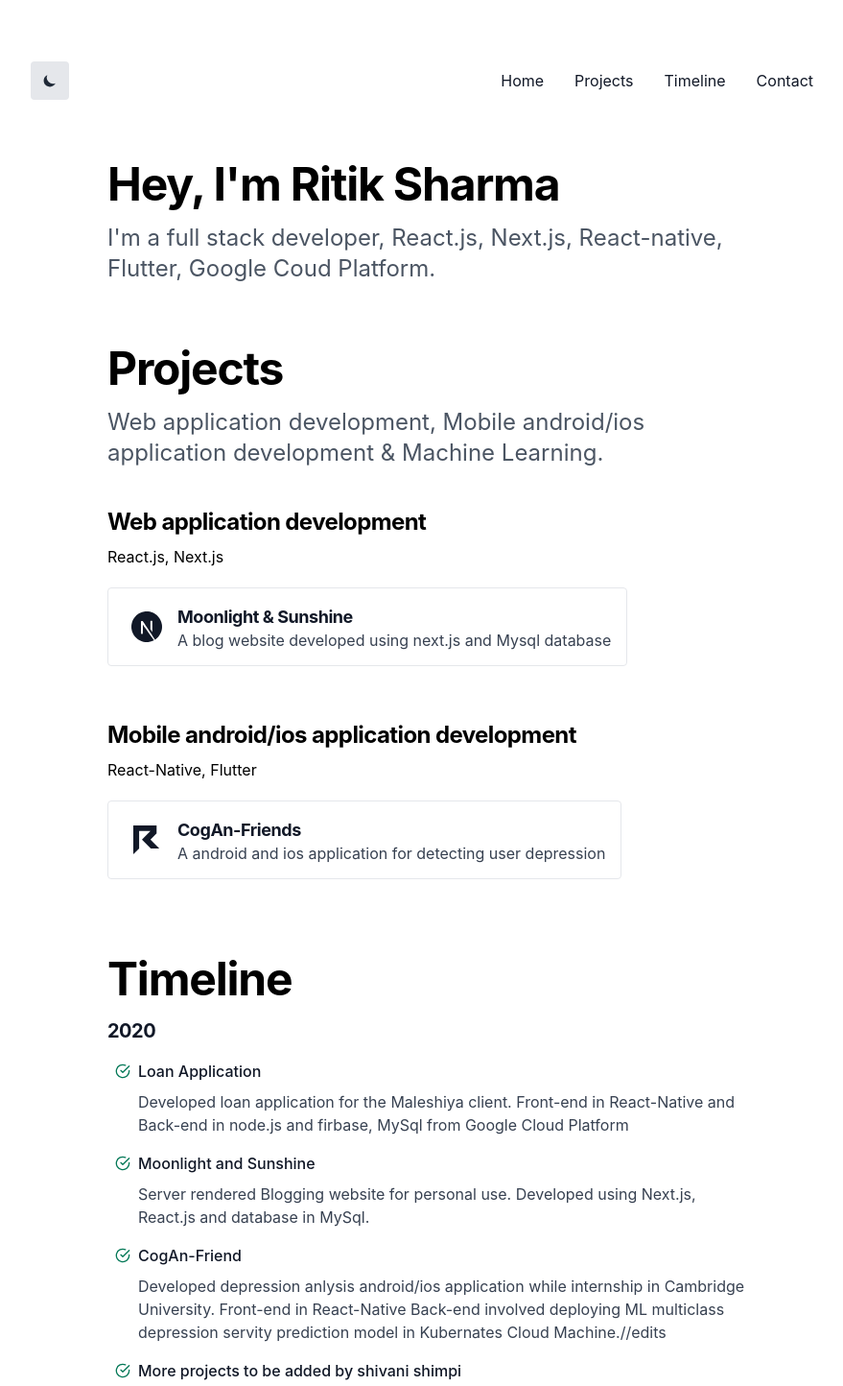
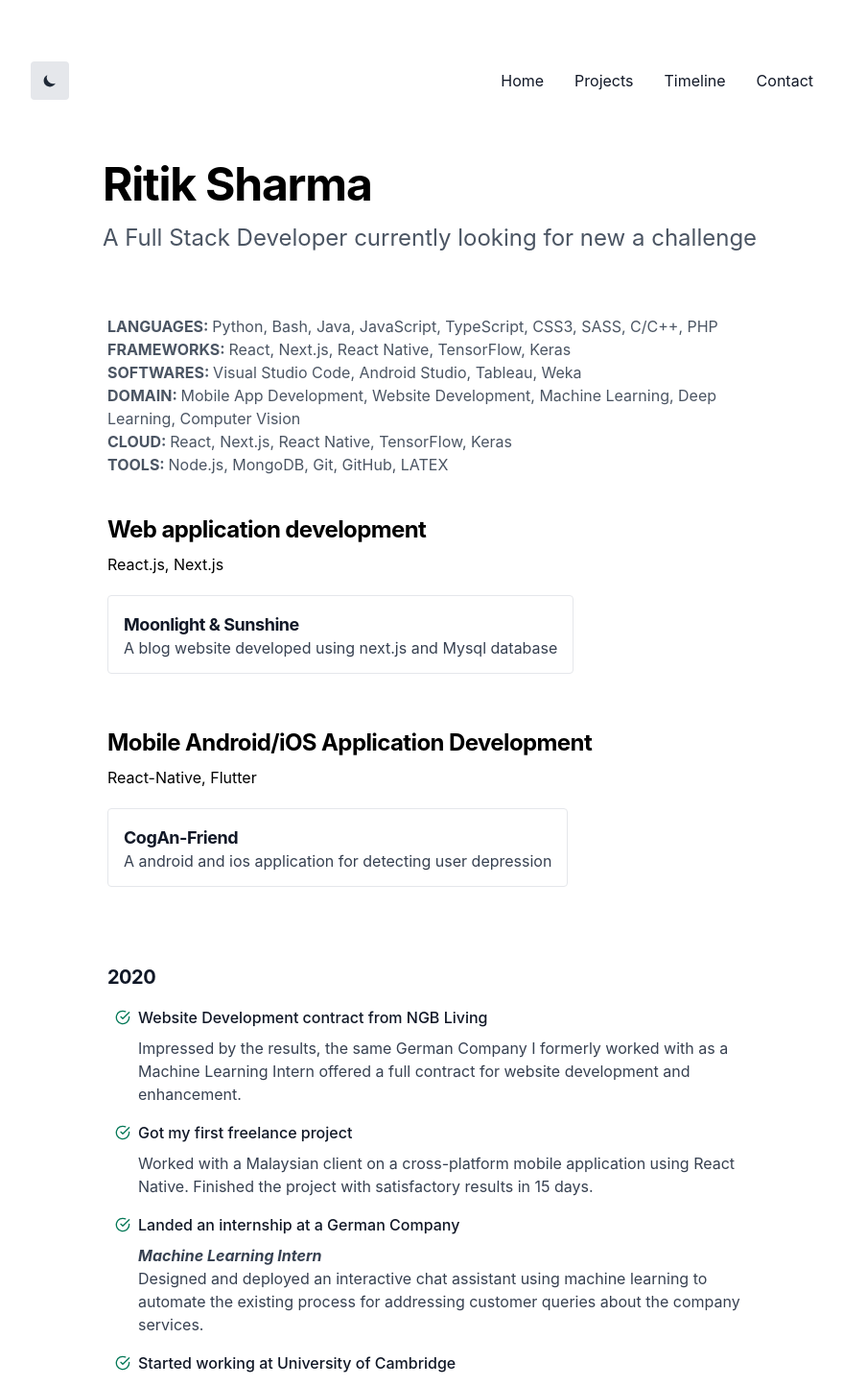
Before and after one commit to Ritik-Sharma38/ritiksharma, a Next.js app: page / in a window 1280 px wide. Shown: the top 1444 px of the page at 96% size, without its empty margins (192-1071 px from the left). Built offline with nearby package versions, Linux system fonts and the light colour scheme; what @tailwindcss/typography would draw is missing.

Commit message:
👩👨🏻‍💻-profileUpdate

```diff
--- a/components/Footer.js
+++ b/components/Footer.js
@@ -1,3 +1,5 @@
+import React from "react"
+
 const ExternalLink = ({ href, children }) => (
   <a
     className="text-sm text-gray-500 hover:text-gray-600 transition"
@@ -59,7 +61,7 @@ export default function Footer() {
         </ExternalLink>
         <ExternalLink href="mailto:ritikdsharma@gmail.com">
           <span className="sr-only">Email</span>
-          <svg className="h- w-8" viewBox="0 0 24 24">
+          <svg className="h-8 w-8" viewBox="0 0 24 24">
             <g
               fill="none"
               stroke="currentColor"
@@ -72,6 +74,21 @@ export default function Footer() {
             </g>
           </svg>
         </ExternalLink>
+        {/* <ExternalLink href="0.pdf">
+          <span className="sr-only">Resume</span>
+          <svg className="h-8 w-8" viewBox="0 0 24 24">
+            <g
+              fill="none"
+              stroke="currentColor"
+              strokeWidth="2"
+              strokeLinecap="round"
+              strokeLinejoin="round"
+            >
+              <path d="M4 4h16c1.1 0 2 .9 2 2v12c0 1.1-.9 2-2 2H4c-1.1 0-2-.9-2-2V6c0-1.1.9-2 2-2z" />
+              <polyline points="22,6 12,13 2,6" />
+            </g>
+          </svg>
+        </ExternalLink> */}
       </div>
       <h2 className="text-gray-600 dark:text-gray-400 mb-16">
         ritikdsharma@gmail.com : +91 7977280437
--- a/pages/MobApps.js
+++ b/pages/MobApps.js
@@ -1,10 +1,9 @@
 import { NextSeo } from 'next-seo';
-import ProjectCard from '../components/ProjectCard'
+import ProjectCard from '../components/ProjectCard';
 
 const url = 'https://ritikdsharma.vercel.app/projects';
-const title = 'Android/ios application development';
-const description =
-  'React-Native, Flutter android ios application development';
+const title = 'Ritik Sharma';
+const description = 'Full Stack Engineer';
 
 export default function MobApps() {
 	return (
@@ -16,17 +15,17 @@ export default function MobApps() {
 				openGraph={{
 					url,
 					title,
-                    description
+					description,
 				}}
 			/>
 			<div className="flex flex-col justify-center items-start max-w-2xl">
 				<ProjectCard
-                    title="CogAn-Friends"
+					title="CogAn-Friend"
 					description="A android and ios application for detecting user depression"
 					href="/projects"
-                    icon="react2025"
+					// icon="react2025"
 				/>
 			</div>
 		</>
-    )
+	);
 }
--- a/pages/WebApps.js
+++ b/pages/WebApps.js
@@ -2,9 +2,8 @@ import { NextSeo } from 'next-seo';
 import ProjectCard from '../components/ProjectCard'
 
 const url = 'https://ritikdsharma.vercel.app/projects';
-const title = 'web development';
-const description =
-  'react.js, next.js, web application development.';
+const title = 'Ritik Sharma';
+const description = 'Full Stack Engineer';
 
 export default function WebApps() {
     return (
@@ -24,7 +23,7 @@ export default function WebApps() {
                     title="Moonlight & Sunshine"
                     description="A blog website developed using next.js and Mysql database"
                     href="https://wdl-blog.vercel.app/"
-                    icon="nextjs"
+                    // icon="nextjs"
                 />
             </div>
         </>
--- a/pages/about.js
+++ b/pages/about.js
@@ -1,9 +1,8 @@
 import { NextSeo } from 'next-seo';
 
 const url = 'https://ritikdsharma.vercel.app/about';
-const title = 'About Ritik Sharma';
-const description =
-  'about ritik sharma, next.js, react.js, react-native';
+const title = 'Ritik Sharma';
+const description = 'Full Stack Engineer';
 
 export default function About() {
 	return (
@@ -15,18 +14,16 @@ export default function About() {
 				openGraph={{
 					url,
 					title,
-          description
+					description,
 				}}
 			/>
-      <div className="flex flex-col justify-center items-start max-w-2xl mx-auto mb-16">
-        <h1 className="font-bold text-3xl md:text-5xl tracking-tight mb-4 dark:text-white">
-          Hey, I'm Ritik Sharma
-        </h1>
-        <h2 className="text-2xl text-gray-600 dark:text-gray-400">
-          I'm a full stack developer, React.js, Next.js, React-native, Flutter, Google
-          Coud Platform.
-        </h2>
+			<div className="flex flex-col justify-center items-start max-w-1xl mx-auto mb-16">
+				<h2 className="font-bold justify-left text-2xl md:text-5xl tracking-tight mb-4 dark:text-white">Ritik Sharma</h2>
+				<p className="text-2xl text-gray-600 dark:text-gray-400">
+					A Full Stack Developer currently looking for new a challenge
+					{/* , experienced in React.js, Next.js, React-native, Flutter, Google */}
+				</p>
 			</div>
 		</>
-  )
+	);
 }
--- a/pages/projects.js
+++ b/pages/projects.js
@@ -1,11 +1,10 @@
-import { NextSeo } from 'next-seo'
-import WebApps from './WebApps'
-import MobApps from './MobApps'
+import { NextSeo } from 'next-seo';
+import WebApps from './WebApps';
+import MobApps from './MobApps';
 
 const url = 'https://ritikdsharma.vercel.app/projects';
-const title = 'android development, web development';
-const description =
-  'projects react.js, react-native, next.js, mobile development, web development.';
+const title = 'Ritik Sharma';
+const description = 'Full Stack Engineer';
 
 export default function Project() {
 	return (
@@ -17,31 +16,42 @@ export default function Project() {
 				openGraph={{
 					url,
 					title,
-                    description
+					description,
 				}}
 			/>
 			<div className="flex flex-col justify-center items-start max-w-2xl mx-auto mb-16">
-                <h1 className="font-bold text-3xl md:text-5xl tracking-tight mb-4 dark:text-white">
-                    Projects
-                </h1>
-                <h2 className="text-2xl text-gray-600 dark:text-gray-400 mb-10">
-                    Web application development, Mobile android/ios application development & Machine Learning.
+				{/* <h1 className="font-bold text-1xl md:text-5xl tracking-tight mb-4 dark:text-white">Experience</h1> */}
+				<h2 className="text-1xl text-gray-600 dark:text-gray-400 mb-10">
+					<b>LANGUAGES: </b>
+					Python, Bash, Java, JavaScript, TypeScript, CSS3, SASS, C/C++, PHP
+					<br />
+					<b>FRAMEWORKS: </b>
+					React, Next.js, React Native, TensorFlow, Keras
+					<br />
+					<b>SOFTWARES: </b>
+					Visual Studio Code, Android Studio, Tableau, Weka
+					<br />
+					<b>DOMAIN: </b>
+					Mobile App Development, Website Development, Machine Learning, Deep Learning, Computer Vision
+					<br />
+					<b>CLOUD: </b>
+					React, Next.js, React Native, TensorFlow, Keras
+					<br />
+					<b>TOOLS: </b>
+					Node.js, MongoDB, Git, GitHub, LATEX
 				</h2>
-                <h2 className="font-bold text-2xl tracking-tight mb-2 dark:text-white">
-                    Web application development
-                </h2>
-                <h3 className="dark:text-gray-300 mb-5">
-                    React.js, Next.js
-                </h3>
+				{/* <h2 className="text-1xl text-gray-600 dark:text-gray-400 mb-10">
+
+				</h2> */}
+				<h2 className="font-bold text-2xl tracking-tight mb-2 dark:text-white">Web application development</h2>
+				<h3 className="dark:text-gray-300 mb-5">React.js, Next.js</h3>
 				<WebApps />
 				<h2 className="font-bold text-2xl tracking-tight mb-2 dark:text-white">
-                    Mobile android/ios application development
+					Mobile Android/iOS Application Development
 				</h2>
-                <h3 className="dark:text-gray-300 mb-5">
-                    React-Native, Flutter
-                </h3>
+				<h3 className="dark:text-gray-300 mb-5">React-Native, Flutter</h3>
 				<MobApps />
 			</div>
 		</>
-    )
+	);
 }
--- a/pages/timeline.js
+++ b/pages/timeline.js
@@ -1,7 +1,5 @@
 const Divider = () => {
-    return (
-        <div className="border border-gray-200 dark:border-gray-600 w-full my-8" />
-    );
+	return <div className="border border-gray-200 dark:border-gray-600 w-full my-8" />;
 };
 
 const Year = ({ children }) => {
@@ -18,13 +16,7 @@ const Step = ({ title, children }) => {
 			<div className="flex items-center mb-2 text-green-700 dark:text-green-300">
 				<span className="sr-only">Check</span>
 				<svg className="h-4 w-4 mr-2" viewBox="0 0 24 24">
-            <g
-              fill="none"
-              stroke="currentColor"
-              strokeWidth="2"
-              strokeLinecap="round"
-              strokeLinejoin="round"
-            >
+					<g fill="none" stroke="currentColor" strokeWidth="2" strokeLinecap="round" strokeLinejoin="round">
 						<path d="M22 11.08V12a10 10 0 11-5.93-9.14" />
 						<path d="M22 4L12 14.01l-3-3" />
 					</g>
@@ -39,34 +31,62 @@ const Step = ({ title, children }) => {
 export default function Timeline() {
 	return (
 		<div className="flex flex-col justify-center items-start max-w-2xl mx-auto mb-16">
-        <h1 className="font-bold text-3xl md:text-5xl tracking-tight mb-4 dark:text-white">
+			{/* <h1 className="font-bold text-3xl md:text-5xl tracking-tight mb-4 dark:text-white">
             Timeline
-        </h1>
+        </h1> */}
 			<Year>2020</Year>
 			<ul>
-            <Step title="Loan Application">
-                Developed loan application for the Maleshiya client. Front-end in React-Native
-                and Back-end in node.js and firbase, MySql from Google Cloud Platform
+				<Step title="Website Development contract from NGB Living">
+					{/* <i>
+						<b>Full Stack Development</b>
+					</i>
+					<br /> */}
+					Impressed by the results, the same German Company I formerly worked with as a Machine Learning
+					Intern offered a full contract for website development and enhancement.
 				</Step>
-            <Step title="Moonlight and Sunshine">
-                Server rendered Blogging website for personal use.
-                Developed using Next.js, React.js and database in MySql.
+				<Step title="Got my first freelance project">
+					Worked with a Malaysian client on a cross-platform mobile application using React Native. Finished
+					the project with satisfactory results in 15 days.
 				</Step>
-            <Step title="CogAn-Friend">
-                Developed depression anlysis android/ios application while internship in Cambridge University.
-                Front-end in React-Native Back-end involved deploying ML multiclass depression servity prediction model in Kubernates Cloud Machine.//edits
+				<Step title="Landed an internship at a German Company">
+					<i>
+						<b>Machine Learning Intern</b>
+					</i>
+					<br />
+					Designed and deployed an interactive chat assistant using machine learning to automate the existing
+					process for addressing customer queries about the company services.
 				</Step>
-            <Step title="More projects to be added by shivani shimpi">
-                //edits
+				<Step title="Started working at University of Cambridge">
+					<i>
+						<b>Development Intern</b>
+					</i>
+					<br />
+					Finished three projects simultaneously and successfully developed three cross-platform applications
+					using React-Native, and Flutter.
+					<br />
+					Managed the Application development and Cloud team to deploy the software for clinical trials in
+					parallel collaboration with the Machine Learning team.
 				</Step>
 			</ul>
 			<Divider />
 			<Year>2019</Year>
 			<ul>
-            <Step title="More Edits">
-            //edits
+				<Step title="First Internship at iPing Data Labs">
+					<i>
+						<b>Machine Learning & Computer Vision Intern</b>
+					</i>
+					<br />
+					Automated quality assurance for industry workers while ensuring safety paraphernalia and smooth
+					execution of industrial processes using Computer Vision.
+				</Step>
+				<Step title="Elected as a technical advisor at the Association of Computer Engineering Students">
+					Established a competitive programming environment in the college, organised Hackathons and Webathons
+					over 24-hours, created problems for the hackathon. Organized events and workshops based on tools and
+					technologies like C, C++, Python, Java, R, Swift, PHP, and NetBeans, depending upong the students’
+					profile and requirements. Managed and organized technical festivals related to College and
+					Department.
 				</Step>
 			</ul>
 		</div>
-  )
+	);
 }
```
Also changed, not shown: pages/index.js (+10 -10 lines), 2 other files (tests, documents, lock files or other folders). Lines whose indentation alone changed are shown as unchanged.
